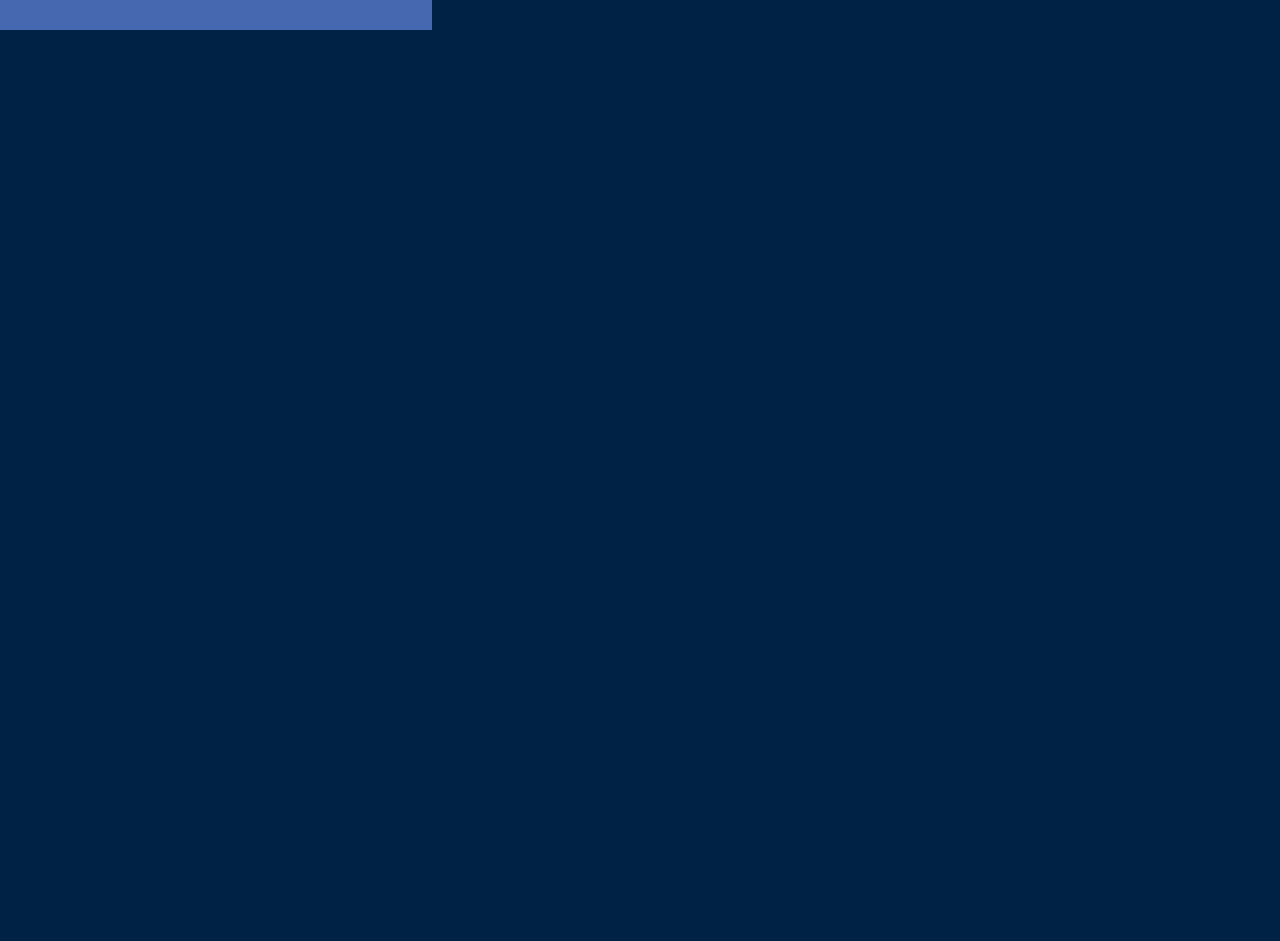
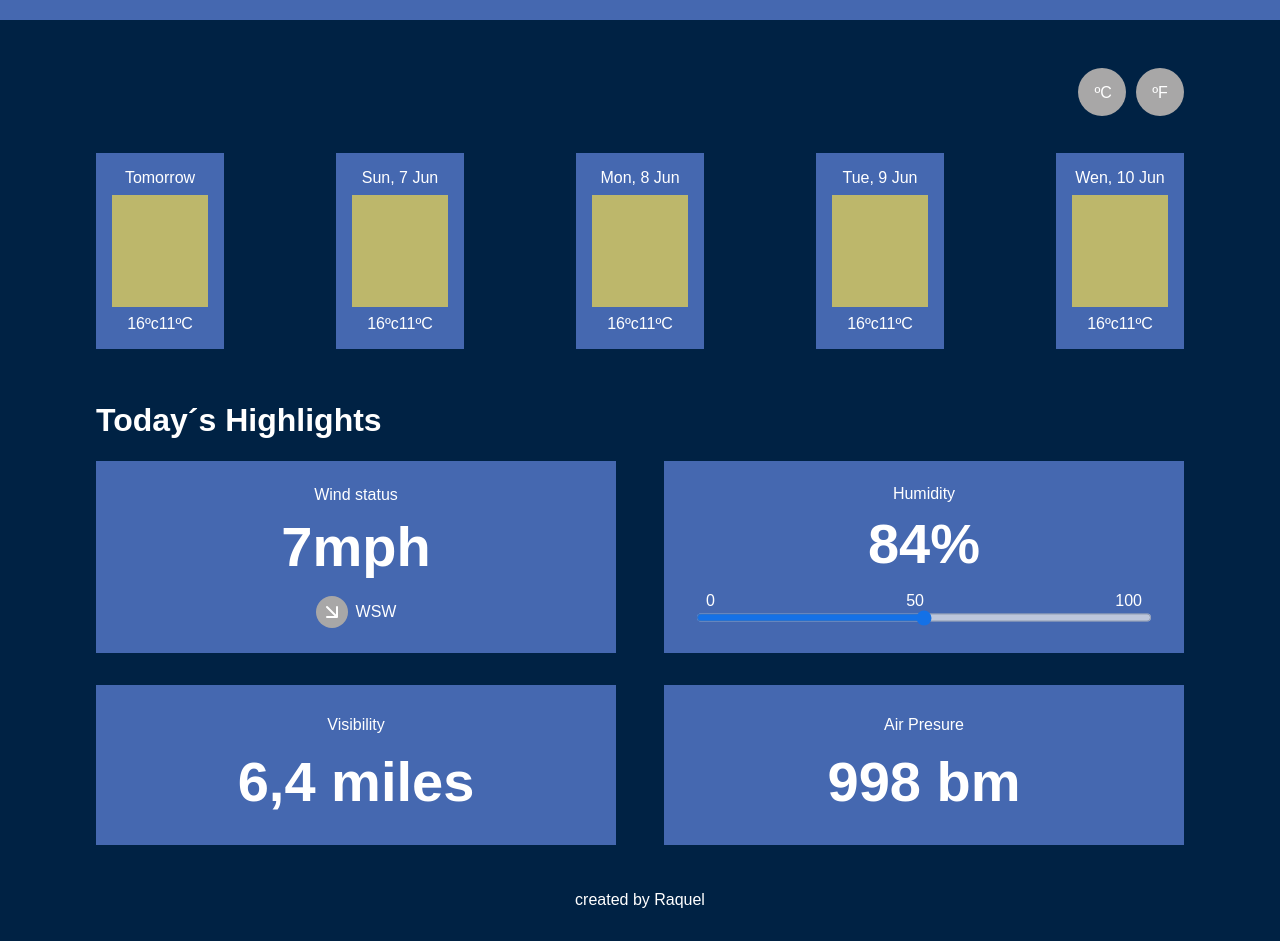
Before and after one commit to raquel-1/weather, a Vue app: page / in a window 1280 px wide. Shown: the part 780-1721 px from the top of the page. Before the commit the page ends 810 px from the top, so only its background shows below. Built offline with nearby package versions, Linux system fonts and the light colour scheme.

Commit message:
styles finished with responsiveness and made emit from Aside Menu.vue

```diff
--- a/src/App.vue
+++ b/src/App.vue
@@ -27,6 +27,10 @@ import AllView from './components/AllView.vue'
   display: grid;
   grid-template-columns: minmax(27rem ,30%) 1fr;
 
+  @media (max-width: map-get($map: $breakpoint-em, $key: bp-column)) {
+    grid-template-columns: 1fr;
+  }
+
 }
 
 
--- /dev/null
+++ b/src/assets/scss/_extends.scss
@@ -0,0 +1,12 @@
+%today-weather-box {
+    @include flex($direction: column, $align_items: center, $justify_content: space-evenly);
+    background-color: map-get($map: $colors, $key: c-medium-blue);
+    padding: 1.5em 0;
+    .title {
+        font-size: map-get($map: $font-size, $key: fs-small-title);
+        padding-bottom: 0.5em;
+    }
+    .number {
+        font-size: 3.5em;
+    }
+}
--- a/src/assets/scss/_variables.scss
+++ b/src/assets/scss/_variables.scss
@@ -4,7 +4,8 @@ $colors: (
     "c-dark-blue": #002244,
     "c-medium-blue": #4568b0,
     "c-blue": #0000ff,
-    "c-grey": #a8a7a7
+    "c-grey": #a8a7a7,
+    "c-yellow": #f7f766
 );
 
 $sizes: (
@@ -27,14 +28,10 @@ $font-size: (
     "fs-button": 1em,
     "fs-big-degre": 8em,
     "fs-big-weather": 3em,
-    "fs-small-title": 1em,
+    "fs-small-title": 1em
+);
 
-    "fs-detail-paragraph": 0.7rem,
-    "fs-extra-small-button": 0.8rem,
-    "fs-extra-small": 0.9rem,
-    "fs-small": 1rem,
-    "fs-medium": 1.5rem,
-    "fs-big": 2rem,
-    "fs-extra-big": 3rem,
-    "fs-titular-big": 4rem
+$breakpoint-em: (
+    "bp-small-pc": 78em,
+    "bp-column": 80.25em
 );
--- a/src/assets/scss/index.scss
+++ b/src/assets/scss/index.scss
@@ -21,4 +21,6 @@ body {
     min-height: 100vh;
     font-size: 100%;
     color: map-get($map: $colors, $key: c-white);
+    max-width: 200em;
 }
+@import url("https://cdnjs.cloudflare.com/ajax/libs/font-awesome/6.0.0-beta3/css/all.min.css");
--- a/src/components/AllView.vue
+++ b/src/components/AllView.vue
@@ -1,5 +1,5 @@
 <script setup>
-
+import IconWindToday from "@/components/icons/IconWindToday.vue"
 
 </script>
 
@@ -10,33 +10,77 @@
         <button class="mode__button-leter">ºC</button>
         <button class="mode__button-leter">ºF</button>
     </div>
-    <div class="all-view__week">
-
+    <div class="all-view__week week">
+        <div class="week__day">
+            <p class="title">Tomorrow</p>
+            <div class="icon"></div>
+            <div class="degrees">
+                <span>16ºc</span>
+                <span>11ºC</span>
+            </div>
+        </div>
+        <div class="week__day">
+            <p class="title">Sun, 7 Jun</p>
+            <div class="icon"></div>
+            <div class="degrees">
+                <span>16ºc</span>
+                <span>11ºC</span>
+            </div>
+        </div>
+        <div class="week__day">
+            <p class="title">Mon, 8 Jun</p>
+            <div class="icon"></div>
+            <div class="degrees">
+                <span>16ºc</span>
+                <span>11ºC</span>
+            </div>
+        </div>
+        <div class="week__day">
+            <p class="title">Tue, 9 Jun</p>
+            <div class="icon"></div>
+            <div class="degrees">
+                <span>16ºc</span>
+                <span>11ºC</span>
+            </div>
+        </div>
+        <div class="week__day">
+            <p class="title">Wen, 10 Jun</p>
+            <div class="icon"></div>
+            <div class="degrees">
+                <span>16ºc</span>
+                <span>11ºC</span>
+            </div>
+        </div>
     </div>
     <div class="all-view__todays today">
         <h2 class="today__title-today">Today´s Highlights</h2>
         <ul class="today__info info-today">
-            <li class="today-element info-today__wind">
+            <li class=" info-today__wind">
                 <p class="title">Wind status</p>
                 <h2 class="number">7mph</h2>
+                <span class="icon">
+                    <IconWindToday/>
+                    <p>WSW</p>
+                </span>
+
             </li>
-            <li class="today-element info-today__humidity">
+            <li class=" info-today__humidity">
                 <p class="title">Humidity</p>
                 <h2 class="number">84%</h2>
                 <div class="range-container">
-                    <div class="labels">
+                    <div class="range-container__labels">
                         <label>0</label>
                         <label>50</label>
                         <label>100</label>
                     </div>
-                    <input type="range" min="0" max="100" value="50" class="slider" id="myRange" readonly>
+                    <input class="range-container__slider" type="range" min="0" max="100" value="50" id="myRange" readonly>
                 </div>
             </li>
-            <li class="today-element info-today__visibility">
+            <li class=" info-today__visibility">
                 <p class="title">Visibility</p>
                 <h2 class="number">6,4 miles</h2>
             </li>
-            <li class="today-element info-today__pressure">
+            <li class=" info-today__pressure">
                 <p class="title">Air Presure</p>
                 <h2 class="number">998 bm</h2>
             </li>
@@ -53,43 +97,6 @@
 </template>
 
 <style scoped lang="scss" >
-.range-container {
- width: 100%;
- position: relative;
-}
-
-.labels {
- display: flex;
- justify-content: space-between;
- padding: 0 10px;
-}
-
-.slider {
- -webkit-appearance: none;
- width: 100%;
- height: 15px;
- border-radius: 5px;
- background: linear-gradient(to right, yellow 0%, yellow 50%, #d3d3db 50%, #d3d3db 100%);
- outline: none;
- opacity: 0.7;
- -webkit-transition: .2s;
- transition: opacity .2s;
-}
-
-.slider:hover {
- opacity: 1;
-  cursor: not-allowed; /* Establece el cursor del mouse en 'no permitido' cuando se pasa por encima del control deslizante */
-}
-
-
-
-
-
-
-
-
-
-
 
 .all-view{
     display: grid;
@@ -98,8 +105,17 @@
     padding: 3em 6em;
     padding-bottom: 2em;
 
+
+
+    @media (max-width: map-get($map: $breakpoint-em, $key: bp-small-pc)) {
+        padding: 3em;
+    }
+    @media (max-width: 48em) {
+        grid-template-rows: 4em 1fr 1fr 4em;
+        padding: 1em;
+    }
+
     &__mode{
-        background-color: rgb(66, 194, 66);
         @include flex($direction: row, $align_items: flex-start, $justify_content: flex-end);
     }
     .mode{
@@ -118,40 +134,107 @@
     }
 
     &__week{
-        background-color: darkmagenta;
+        @include flex($direction: row, $align_items: center, $justify_content: space-between);
+        flex-wrap: wrap;
+
+        @media (max-width: map-get($map: $breakpoint-em, $key: bp-small-pc)) {
+         min-height: 8em;
+        }
+    }
+    .week{
+        &__day{
+            padding: 1em 0;
+            background-color: map-get($map: $colors, $key: c-medium-blue);
+            width: 8em;
+            margin: 1em 0;
+            @include flex($direction: column, $align_items: center, $justify_content: space-evenly);
+
+            @media (max-width: 48em) {
+                margin: 1em;
+            }
+
+            .title {
+                font-size: map-get($map: $font-size, $key: fs-small-title);
+                padding-bottom: 0.5em;
+            }
+            .icon {
+                width: 6em;
+                height: 7em;
+                background-color: darkkhaki;
+            }
+            .degrees{
+                @include flex($direction: row, $align_items: center, $justify_content: space-evenly);
+                padding-top: .5em;
+            }
+        }
     }
 
     &__todays{
-        background-color:crimson;
         padding: 0;
         margin: 0;
     }
     .today{
         &__title-today{
             font-size: 2em;
+            padding: 1em 0 .7em 0;
         }
         &__info{
             list-style: none;
             display: grid;
-            grid-template-columns: repeat(2, 3fr);
-            grid-template-rows: repeat(2, 2fr);
+            grid-template-columns: repeat(2, 1fr);
+            grid-template-rows: 3fr 2.5fr;
             gap: 2em 3em;
-            background-color: coral;
+            @media (max-width: 46em) {
+                grid-template-columns: 1fr;
+            }
+
         }
     }
     .info-today{
-        .today-element {
-            @include flex($direction: column, $align_items: center, $justify_content: space-between);
-            background-color: map-get($map: $colors, $key: c-medium-blue);
-            padding: 1.5em;
-            .title{
-                font-size: map-get($map: $font-size, $key: fs-small-title);
-                padding-bottom: .5em;
-            }
-            .number{
-                font-size: 3em;
+        &__wind{
+            @extend %today-weather-box;
+            .icon{
+                padding-top: 1em;
+                @include flex($direction: center, $align_items: center, $justify_content: center);
             }
         }
+        &__humidity{
+            @extend %today-weather-box;
+            .range-container {
+                width: 100%;
+                position: relative;
+                padding: 0 2rem;
+                margin-top: 1em;
+
+                &__labels{
+                    display: flex;
+                    justify-content: space-between;
+                    padding: 0 10px;
+                }
+
+                &__slider {
+                    width: 100%;
+                    height: 15px;
+                    border-radius: 5px;
+                    background: linear-gradient(to right, yellow 0%, yellow 50%, #d3d3db 50%, #d3d3db 100%);
+                    outline: none;
+                    opacity: 0.7;
+                    -webkit-transition: .2s;
+                    transition: opacity .2s;
+                }
+
+                &:hover {
+                    opacity: 1;
+                }
+            }
+        }
+        &__visibility{
+            @extend %today-weather-box;
+        }
+        &__pressure{
+            @extend %today-weather-box;
+        }
+
     }
 
     &__message{
--- a/src/components/AsideMenu.vue
+++ b/src/components/AsideMenu.vue
@@ -1,21 +1,22 @@
 <script setup>
+import { ref } from 'vue';
 
-//import AsideMenuWeather from "@/components/AsideMenuWeather.vue";
-
+import AsideMenuWeather from "@/components/AsideMenuWeather.vue";
 import AsideMenuSearch from "@/components/AsideMenuSearch.vue";
 
+const weathertoday = ref(true);
+
+const toggleComponent = () => {
+  weathertoday.value = !weathertoday.value;
+};
 
 </script>
 
 <template>
-<!--
-     <AsideMenuWeather/>
-    -->
 
-    <AsideMenuSearch/>
+    <AsideMenuWeather v-if="weathertoday" :toggle-component="toggleComponent" @toggleComponent="toggleComponent"/>
 
-
-
+    <AsideMenuSearch v-else :toggle-component="toggleComponent" @toggleComponent="toggleComponent" />
 
 </template>
 
--- /dev/null
+++ b/src/components/icons/IconWindToday.vue
@@ -0,0 +1,22 @@
+<template>
+<div class="circle">
+  <svg xmlns="http://www.w3.org/2000/svg" width="24" height="24" viewBox="0 0 24 24" fill="none" stroke="currentColor" stroke-width="2" stroke-linecap="round" stroke-linejoin="round" class="feather feather-arrow-left-up">
+    <path d="M17 17L7 7m10 0v10h-10" />
+  </svg>
+</div>
+</template>
+
+<style scoped lang="scss">
+.circle {
+  width:2em ;
+  height: 2em;
+  border-radius: 50%;
+  background-color: map-get($map: $colors, $key: c-grey);
+  display: flex;
+  justify-content: center;
+  align-items: center;
+  transition: background-color 0.3s ease;
+  margin-right: .5em;
+}
+
+</style>
--- a/vite.config.js
+++ b/vite.config.js
@@ -12,7 +12,7 @@ export default defineConfig({
   css: {
     preprocessorOptions: {
       scss: {
-        additionalData: `@import "@/assets/scss/_minxins.scss"; @import "@/assets/scss/_variables.scss"; `,
+        additionalData: `@import "@/assets/scss/_minxins.scss"; @import "@/assets/scss/_variables.scss"; @import "@/assets/scss/_extends.scss";  `,
       },
     },
   },
```
Also changed, not shown: src/components/AsideMenuSearch.vue (+16 -2 lines), src/components/AsideMenuWeather.vue (+14 -4 lines).
